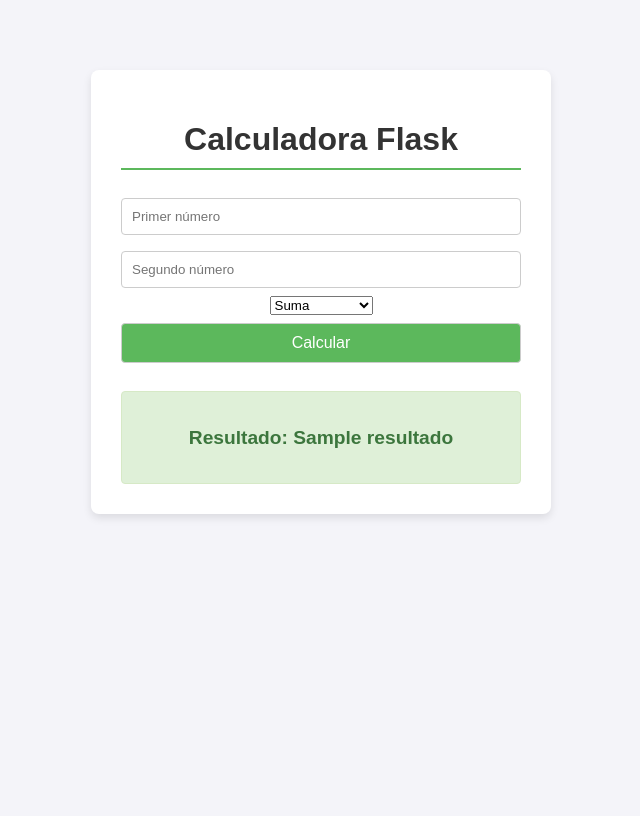
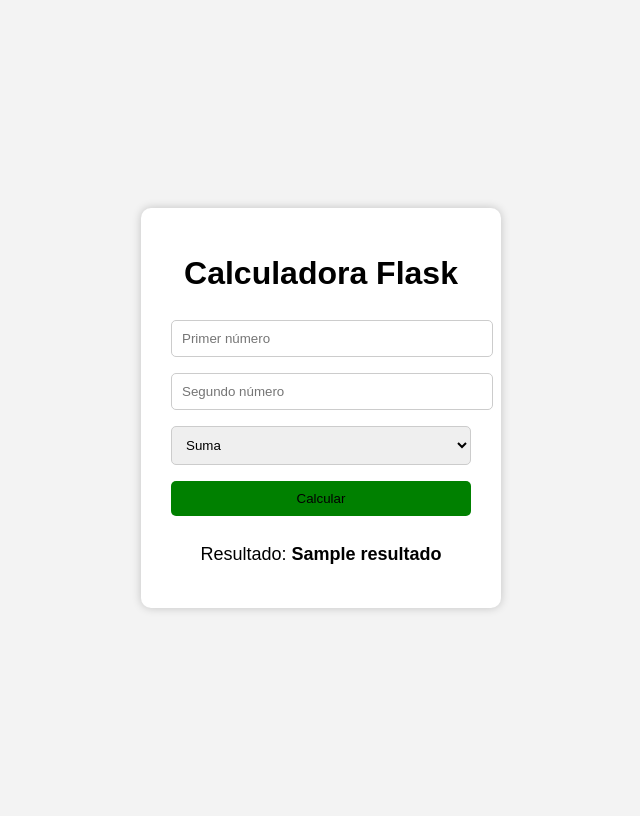
Before and after one commit to 211G0378/calculadora-flask, a Python web app: template templates/index.html in a window 1280 px wide. Shown: the whole page, without its empty margins (319-959 px from the left). Before the commit the page ends 518 px from the top, so only its background shows below. Run offline with Jinja, Linux system fonts and the light colour scheme; the template is opened without the code that fills it: most values are stand-ins (such as "Sample title", 1, 10 or a date in 2020).

Commit message:
Update style.css

```diff
--- a/static/style.css
+++ b/static/style.css
@@ -1,57 +1,47 @@
+
 body {
     font-family: Arial, sans-serif;
-    background-color: #f4f4f9;
-    margin: 0;
-    padding: 20px;
+    background-color: #f3f3f3;
+    display: flex;
+    justify-content: center;
+    align-items: center;
+    height: 100vh;
+}
+
+.container {
+    background-color: white;
+    padding: 25px 30px;
+    border-radius: 10px;
+    box-shadow: 0 0 10px rgba(0,0,0,0.2);
     text-align: center;
+    width: 300px;
 }
-.container {
-    max-width: 400px;
-    margin: 50px auto;
-    background: white;
-    padding: 30px;
-    border-radius: 8px;
-    box-shadow: 0 4px 8px rgba(0,0,0,0.1);
-}
+
 h1 {
-    color: #333;
-    border-bottom: 2px solid #5cb85c;
-    padding-bottom: 10px;
     margin-bottom: 20px;
 }
-input[type="number"], button {
+
+input, select, button {
     width: 100%;
     padding: 10px;
     margin: 8px 0;
-    display: inline-block;
+    border-radius: 5px;
     border: 1px solid #ccc;
-    border-radius: 4px;
-    box-sizing: border-box;
 }
+
 button {
-    background-color: #5cb85c;
-    color: white;
-    font-size: 16px;
+    background-color: green;
+    color: whithe;
+    border: none;
     cursor: pointer;
 }
+
 button:hover {
-    background-color: #4cae4c;
+    background-color: #0056b3;
 }
+
 .resultado {
     margin-top: 20px;
-    padding: 15px;
-    background-color: #dff0d8;
-    color: #3c763d;
-    border: 1px solid #d6e9c6;
-    border-radius: 4px;
-    font-size: 1.2em;
-    font-weight: bold;
+    font-size: 18px;
+    color: #333;
 }
-.error {
-    margin-top: 20px;
-    padding: 15px;
-    background-color: #f2dede;
-    color: #a94442;
-    border: 1px solid #ebccd1;
-    border-radius: 4px;
-}
```
